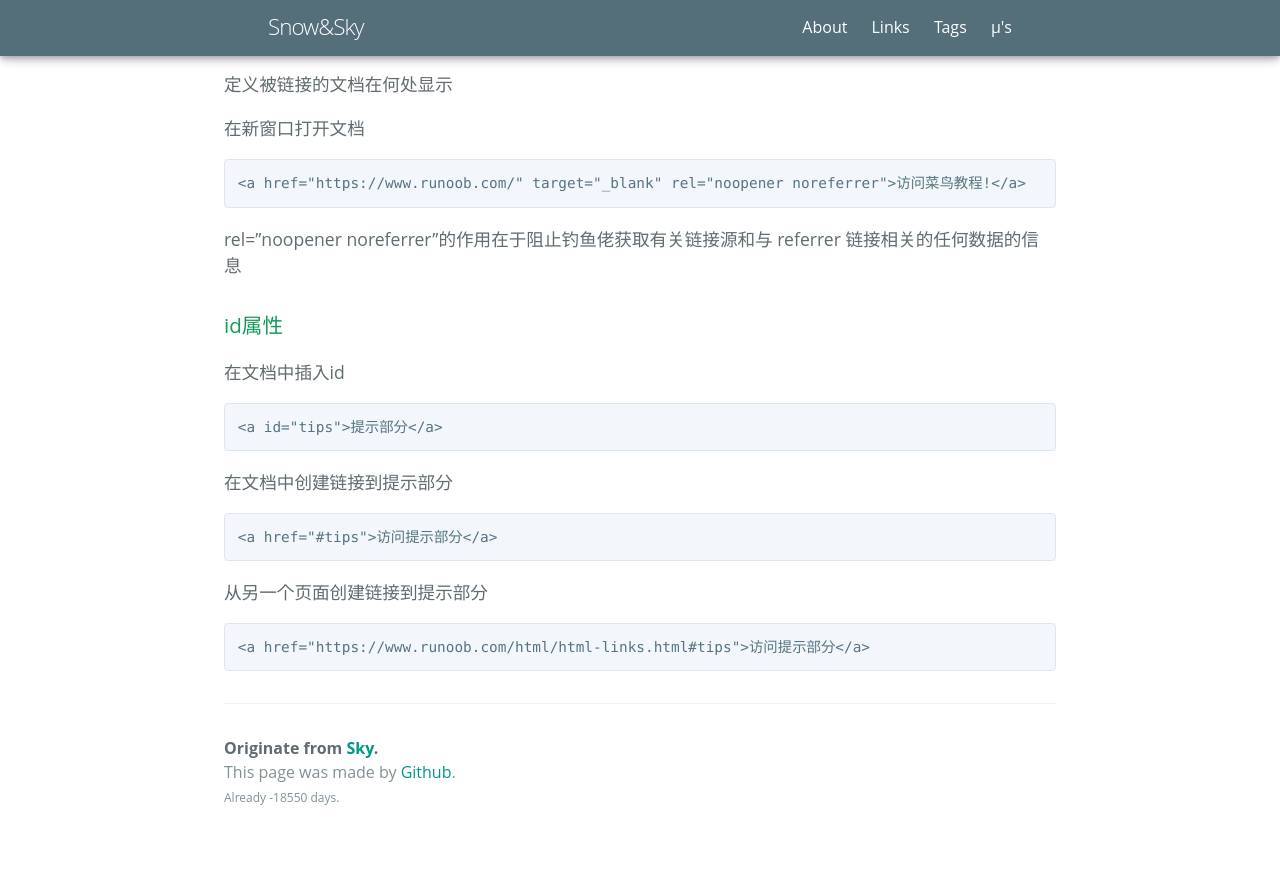
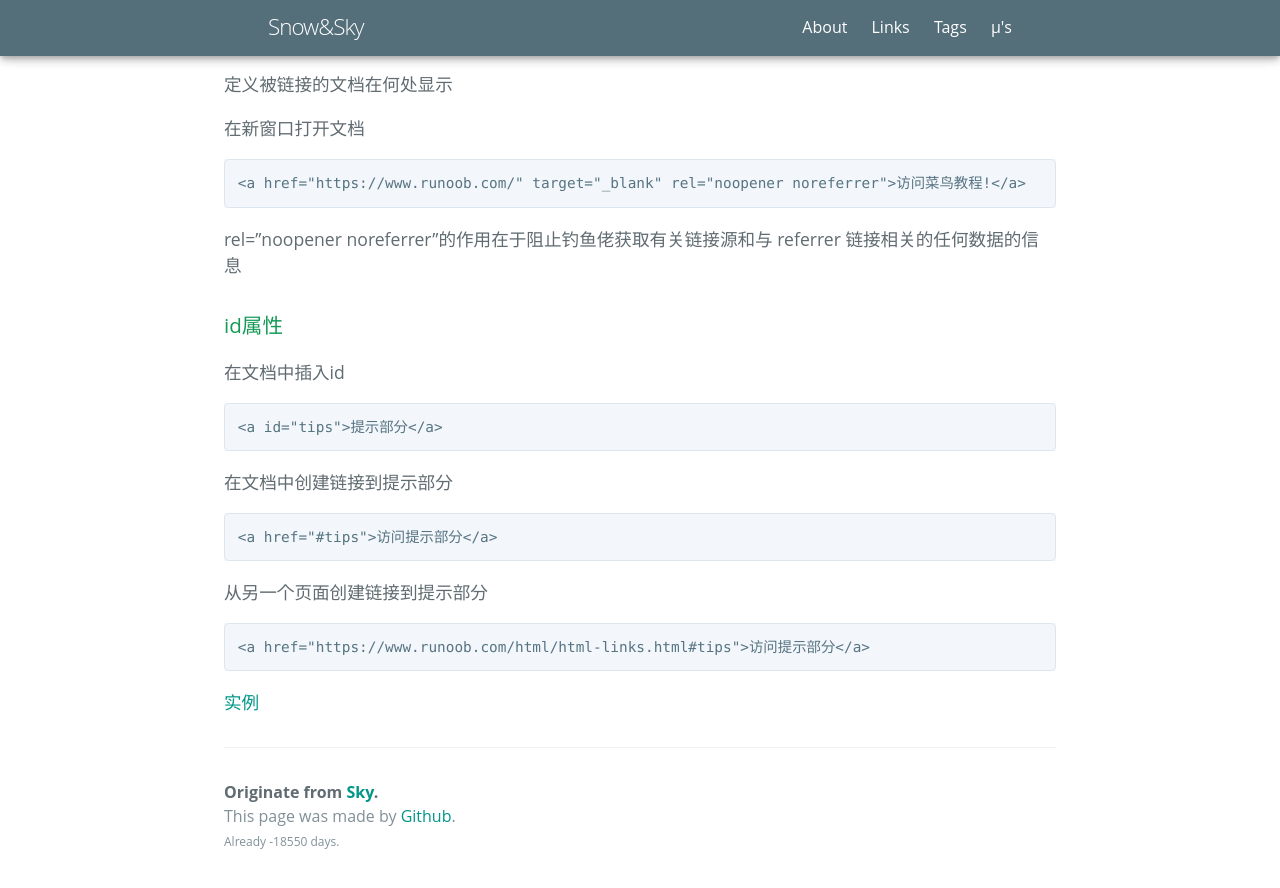
Before and after one commit to NishikinoSky/NishikinoSky.github.io, a Jekyll site: the page built from _posts/2021-5-5-HTML.md, in a window 1280 px wide and 900 px high, scrolled down 3920 px. Shown: the top 888 px of the window. Built offline with Jekyll 4.4.1, drawn with Linux system fonts in a browser that asks for light colours; some web fonts are replaced; before the commit the page ends 4776 px from its top, so only the background shows below that.

Commit message:
Update 2021-5-5-HTML.md

```diff
--- a/_posts/2021-5-5-HTML.md
+++ b/_posts/2021-5-5-HTML.md
@@ -114,3 +114,5 @@ rel="noopener noreferrer"的作用在于阻止钓鱼佬获取有关链接源和
 从另一个页面创建链接到提示部分
 
     <a href="https://www.runoob.com/html/html-links.html#tips">访问提示部分</a>
+
+[实例](https://www.runoob.com/html/html-links.html)
```
